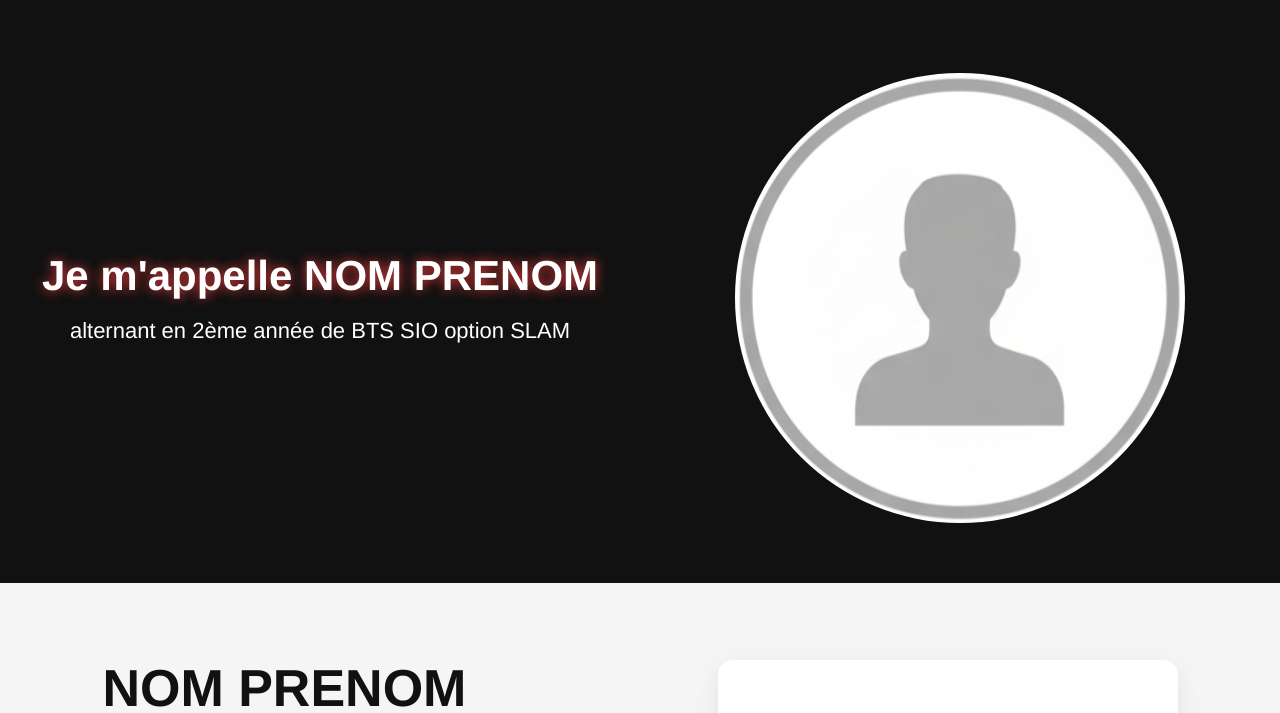
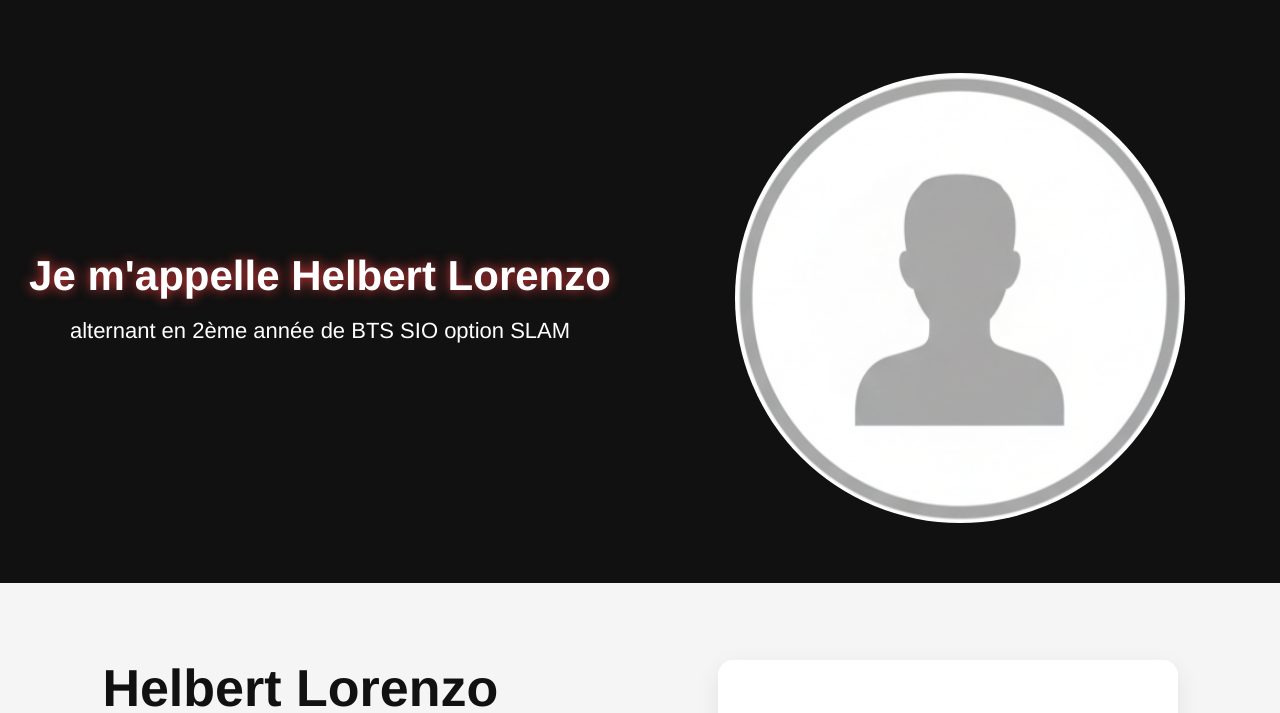
Before and after one commit to NeiLP14/Portfolio, a plain HTML site: page index.html in a window 1280 px wide. Shown: the part 67-780 px from the top of the page. Drawn offline with Linux system fonts and the light colour scheme.

Commit message:
update personal information and project title in README and HTML files

```diff
--- a/assets/javascript/script.js
+++ b/assets/javascript/script.js
@@ -257,7 +257,7 @@ interests.forEach(item => {
     });
 });
 
-VAR_MDP = "MonTabl€auE5";
+VAR_MDP = "Achang€r2026";
 InteretscloseBtn.onclick = () => Interetsmodal.style.display = "none";
 
 window.onclick = (e) => {
--- a/index.html
+++ b/index.html
@@ -3,7 +3,7 @@
 <head>
     <meta charset="UTF-8" />
     <meta name="viewport" content="width=device-width, initial-scale=1.0" />
-    <title>NOM PRENOM</title>
+    <title>HELBERT Lorenzo</title>
     <link rel="website icon" type="jpg" href="assets/images/LLH.png">
     <link rel="stylesheet" href="assets/css/style.css"/>
 </head>
@@ -90,7 +90,7 @@
             <section id="accueil">
                 <div class="intro-presentation">
                     <div class="intro-text">
-                        <h1>Je m'appelle NOM PRENOM</h1>
+                        <h1>Je m'appelle Helbert Lorenzo</h1>
                         <br>
                         <p>alternant en 2ème année de BTS SIO option SLAM </p>
                     </div>
@@ -107,7 +107,7 @@
 
                     <!-- COLONNE GAUCHE -->
                     <div class="presentation-left">
-                        <h2>NOM PRENOM</h2>
+                        <h2>Helbert Lorenzo</h2>
                         <p class="subtitle">
                             Apprenti en BTS SIO – Option SLAM | Développement Web & Logiciel
                         </p>
@@ -336,7 +336,7 @@
         </div>
 
         <div class="footer-bottom">
-            © 2026-2027 - NOM PRENOM — Tous droits réservés.
+            © 2026-2027 - Helbert Lorenzo — Tous droits réservés.
             <a href="mentions-legales.html">Mentions légales</a>
         </div>
     </footer>
```
Also changed, not shown: 1 other file.
